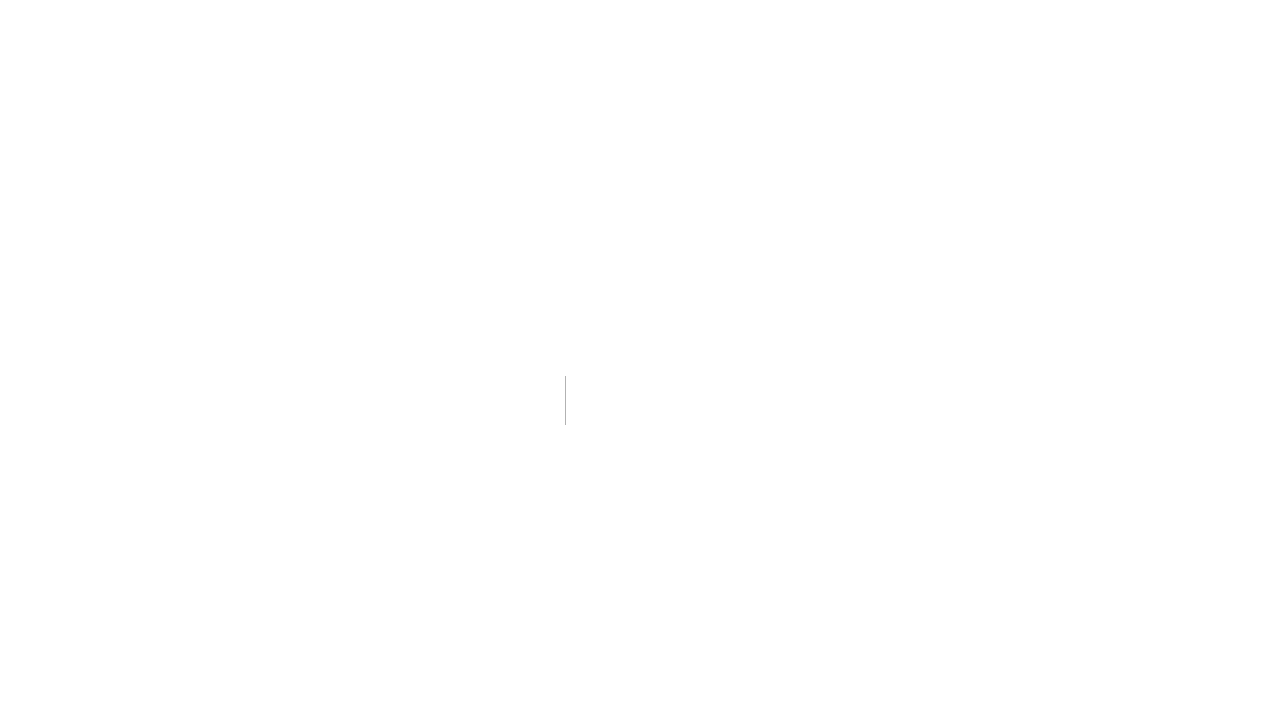
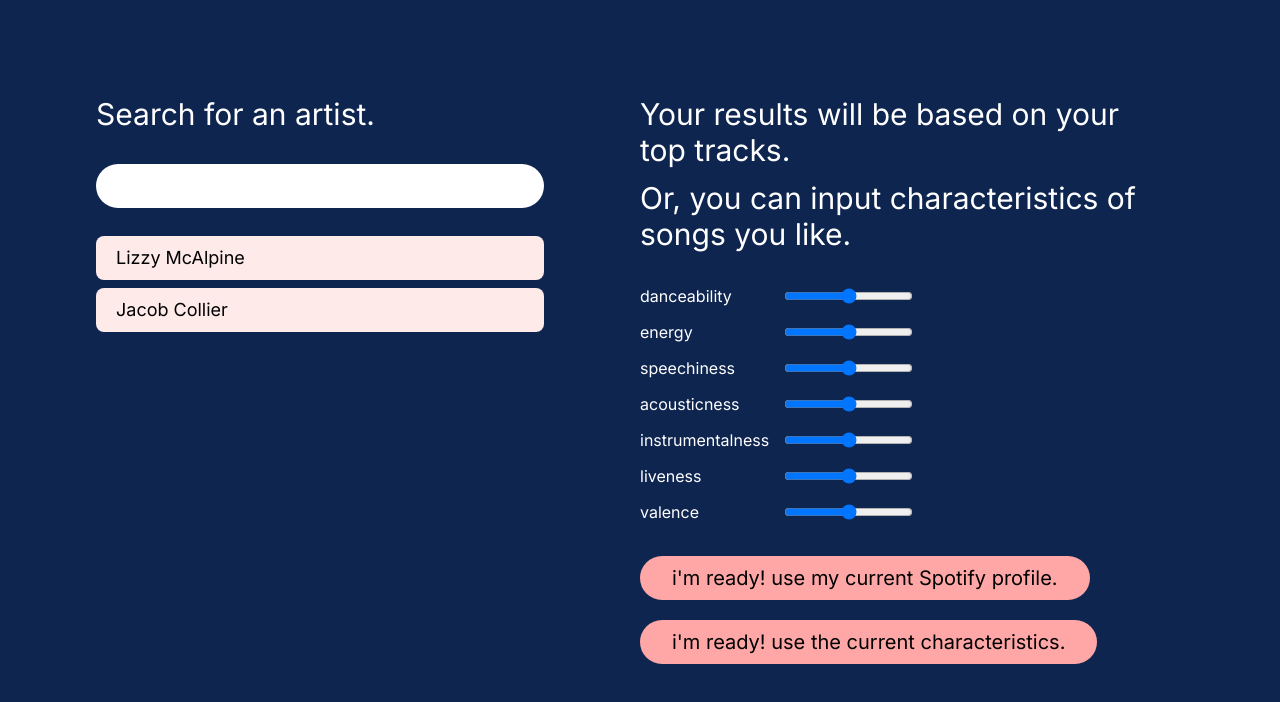
Before and after one commit to j-tan871/spotify-recommender, a Next.js app in the folder client/: page /input in a window 1280 px wide. Before the commit this address had no page. Shown: the top 702 px of the page. Built offline with nearby package versions, Linux system fonts and the light colour scheme.

Commit message:
input page

```diff
--- /dev/null
+++ b/client/components/Result.js
@@ -0,0 +1,7 @@
+export default function Result(props) {
+  return (
+    <div className='bg-lightpink mt-2 rounded-lg px-3 py-1 md:px-5 md:py-2'>
+      <p className='text-base md:text-lg'>{props.name}</p>
+    </div>
+  )
+}
--- /dev/null
+++ b/client/pages/input.js
@@ -0,0 +1,71 @@
+import Head from 'next/head';
+
+import Result from '../components/Result';
+
+export default function Input() {
+  return (
+    <div className='bg-darkblue h-screen'>
+      <Head>
+        <title>Explorify</title>
+        <link rel='preconnect' href='https://fonts.gstatic.com' />
+        <link href="https://fonts.googleapis.com/css2?family=Inter:wght@400;600;700;800&display=swap" rel="stylesheet" />
+      </Head>
+      <div className='grid grid-cols-1 lg:grid-cols-2'>
+        <div className='m-12 lg:m-24 max-w-lg'>
+          <h3>Search for an artist.</h3>
+          <input type='text' className='w-full py-1 px-3 md:text-xl md:py-2 md:px-8 my-5' onChange={() => console.log('hi')}/>
+          <Result name='Lizzy McAlpine'/>
+          <Result name='Jacob Collier'/>
+        </div>
+        <div className='my-12 lg:my-24 max-w-lg'>
+          <h3>Your results will be based on your top tracks.</h3>
+          <h3 className='mb-5'>Or, you can input characteristics of songs you like.</h3>
+          <div className='w-full flex mb-3'>
+            <div className='mr-12 w-24'>
+              <label className='text-white'>danceability</label>
+            </div>
+            <input type="range" min={0} max={100}></input>
+          </div>
+          <div className='w-full flex mb-3'>
+            <div className='mr-12 w-24'>
+              <label className='text-white'>energy</label>
+            </div>
+            <input type="range" min={0} max={100}></input>
+          </div>
+          <div className='w-full flex mb-3'>
+            <div className='mr-12 w-24'>
+              <label className='text-white'>speechiness</label>
+            </div>
+            <input type="range" min={0} max={100}></input>
+          </div>
+          <div className='w-full flex mb-3'>
+            <div className='mr-12 w-24'>
+              <label className='text-white'>acousticness</label>
+            </div>
+            <input type="range" min={0} max={100}></input>
+          </div>
+          <div className='w-full flex mb-3'>
+            <div className='mr-12 w-24'>
+              <label className='text-white'>instrumentalness</label>
+            </div>
+            <input type="range" min={0} max={100}></input>
+          </div>
+          <div className='w-full flex mb-3'>
+            <div className='mr-12 w-24'>
+              <label className='text-white'>liveness</label>
+            </div>
+            <input type="range" min={0} max={100}></input>
+          </div>
+          <div className='w-full flex mb-3'>
+            <div className='mr-12 w-24'>
+              <label className='text-white'>valence</label>
+            </div>
+            <input type="range" min={0} max={100}></input>
+          </div>
+          <button>i'm ready! use my current Spotify profile.</button>
+          <button>i'm ready! use the current characteristics.</button>
+        </div>
+      </div>
+    </div>
+  )
+}
--- a/client/styles/globals.css
+++ b/client/styles/globals.css
@@ -10,12 +10,21 @@
     @apply text-white font-semibold text-2xl md:text-4xl
   }
   h3 {
-    @apply text-white text-xl md:text-3xl pb-3
+    @apply text-white break-words text-xl md:text-3xl pb-3
   }
-  p {
+  /* p {
     @apply text-white
+  } */
+  button {
+    @apply md:text-xl bg-pink rounded-full py-1 px-3 md:py-2 md:px-8 mt-5
   }
-  button {
-    @apply md:text-xl bg-pink rounded-full py-1 px-3 md:py-2 md:px-8 my-5
+  button:focus {
+    @apply outline-none
+  }
+  input {
+    @apply rounded-full
+  }
+  input:focus {
+    @apply outline-none
   }
 }
```
